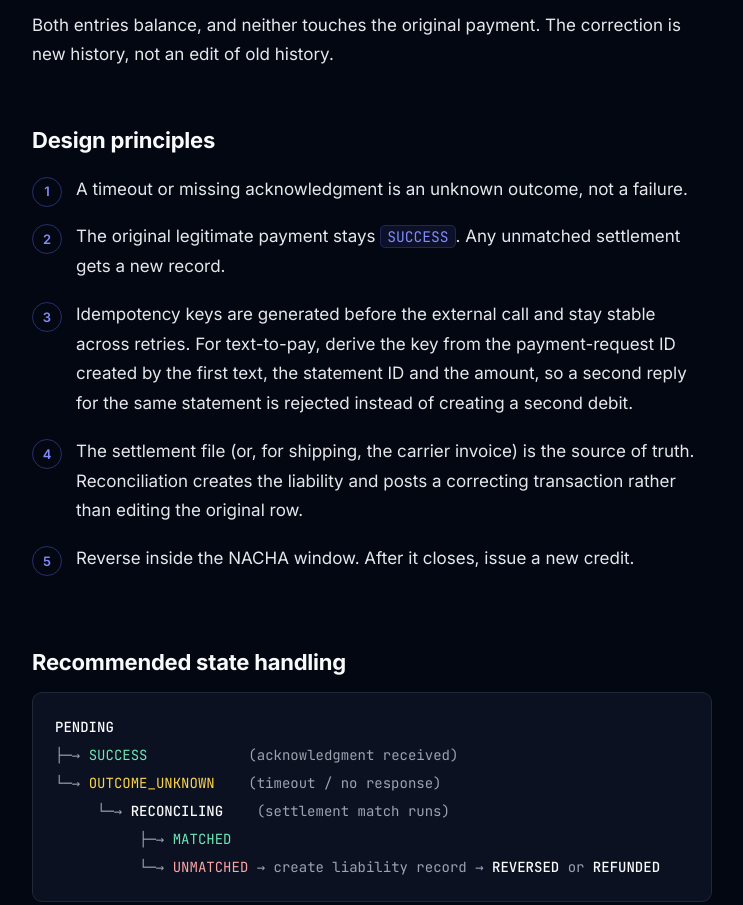
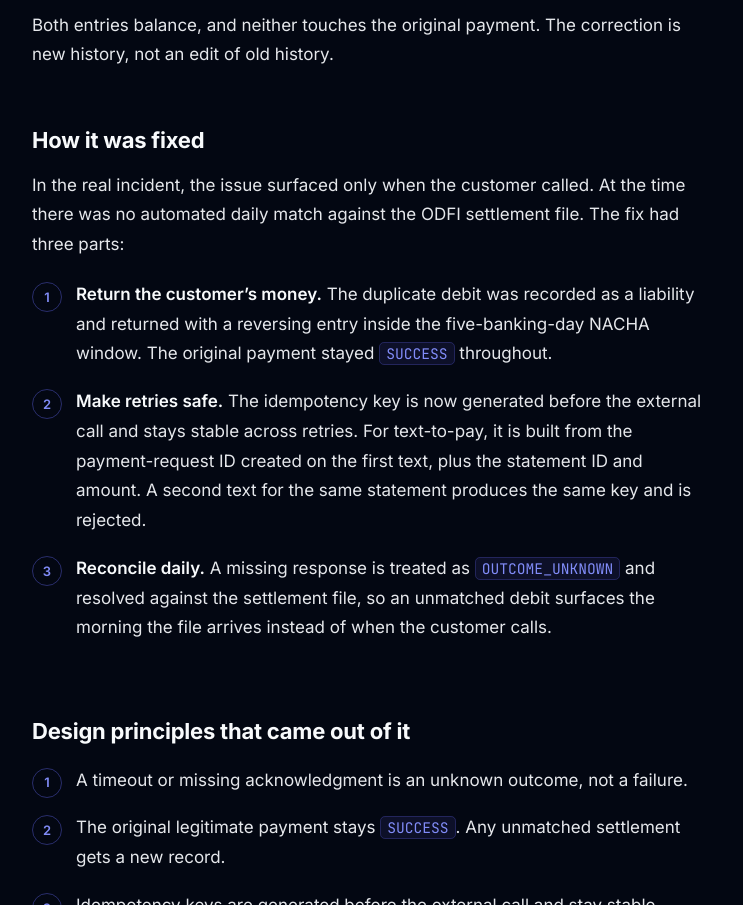
Before and after one commit to ianmarkdev/ianmarkdev.github.io, a plain HTML site: page notes/ambiguous-payment-outcomes.html in a window 1280 px wide. Shown: the part 1840-2745 px from the top of the page, without its empty margins (268-1011 px from the left). Drawn offline with Linux system fonts and the light colour scheme.

Commit message:
add how it fixed section

```diff
--- a/notes/ambiguous-payment-outcomes.html
+++ b/notes/ambiguous-payment-outcomes.html
@@ -135,7 +135,17 @@
   </section>
 
   <section>
-    <h2>Design principles</h2>
+    <h2>How it was fixed</h2>
+    <p>In the real incident, the issue surfaced only when the customer called. At the time there was no automated daily match against the ODFI settlement file. The fix had three parts:</p>
+    <ol class="principles">
+      <li><strong>Return the customer’s money.</strong> The duplicate debit was recorded as a liability and returned with a reversing entry inside the five-banking-day NACHA window. The original payment stayed <span class="state">SUCCESS</span> throughout.</li>
+      <li><strong>Make retries safe.</strong> The idempotency key is now generated before the external call and stays stable across retries. For text-to-pay, it is built from the payment-request ID created on the first text, plus the statement ID and amount. A second text for the same statement produces the same key and is rejected.</li>
+      <li><strong>Reconcile daily.</strong> A missing response is treated as <span class="state">OUTCOME_UNKNOWN</span> and resolved against the settlement file, so an unmatched debit surfaces the morning the file arrives instead of when the customer calls.</li>
+    </ol>
+  </section>
+
+  <section>
+    <h2>Design principles that came out of it</h2>
     <ol class="principles">
       <li>A timeout or missing acknowledgment is an unknown outcome, not a failure.</li>
       <li>The original legitimate payment stays <span class="state">SUCCESS</span>. Any unmatched settlement gets a new record.</li>
```
